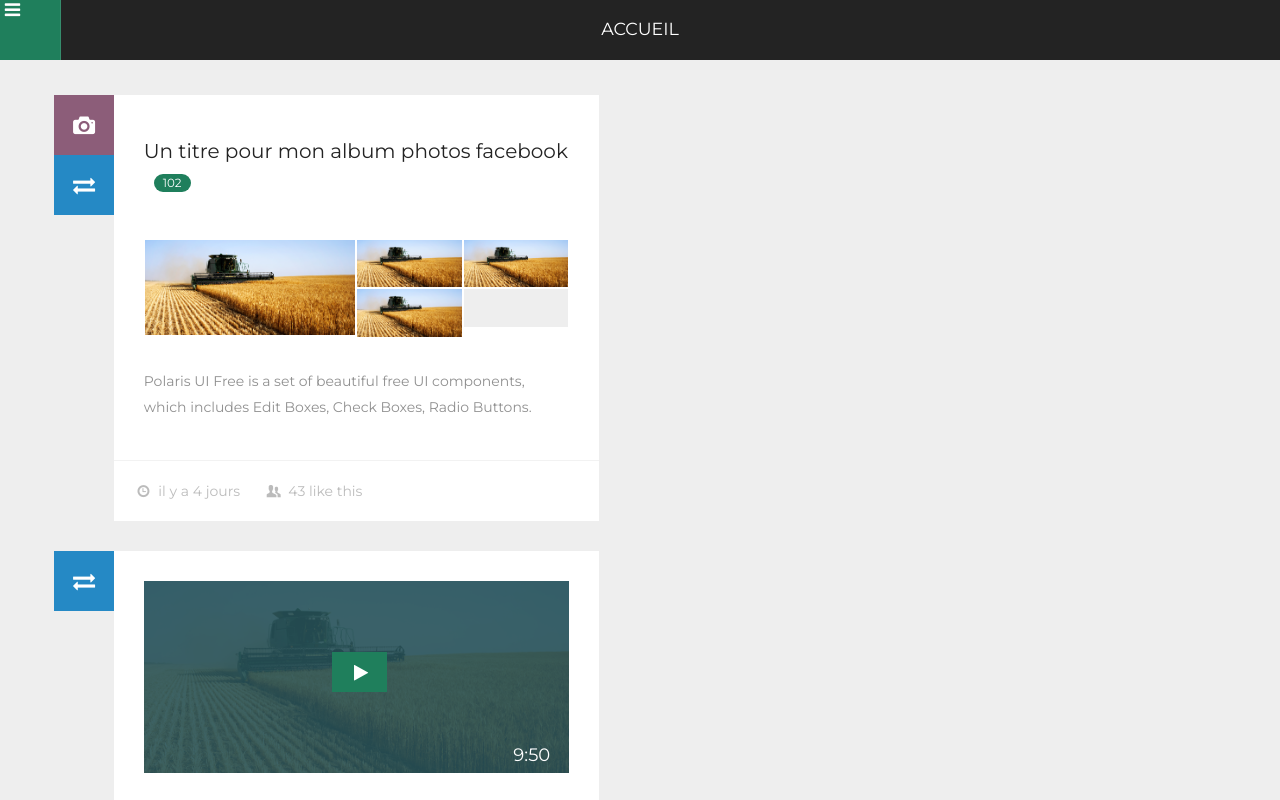
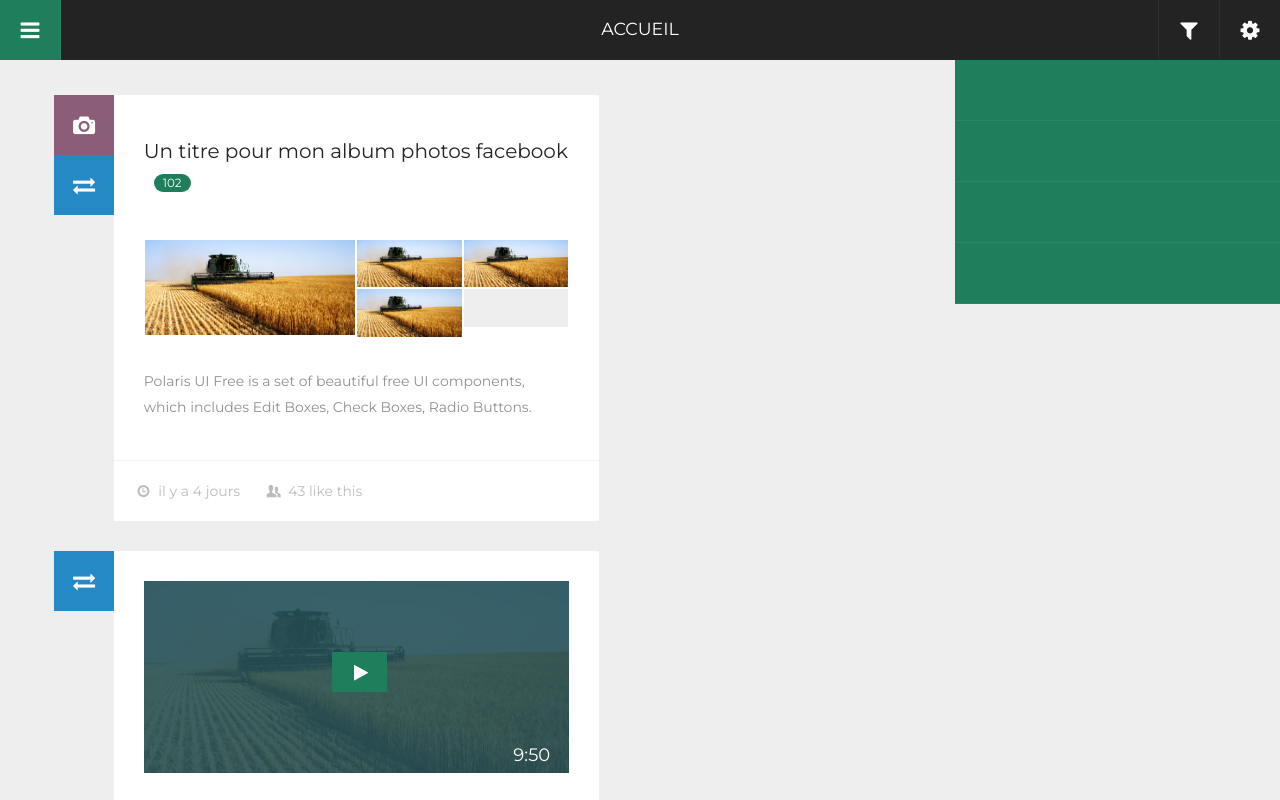
Before and after one commit to baptistelemoine/fatstrap, a website: page public/index.html in a window 1280 px wide. Drawn offline with Linux system fonts and the light colour scheme.

Commit message:
header filter ok

```diff
--- a/public/index.html
+++ b/public/index.html
@@ -78,14 +78,20 @@
       <!-- <div class="navbar-fixed-top"> -->
       <div class="header">
         <p>Accueil</p>
-        <label for="handler-right" id="btn-menu" class="button right">
+        <label for="handler-left" class="button square left">
+          <span class="icon-menu"></span>
+        </label>
+        <label for="handler-right" class="button square right">
+          <span class="icon-cog"></span>
+          <ul class="combo-box">
+            <li></li>
+            <li></li>
+            <li></li>
+            <li></li>
+          </ul>
+        </label>
+        <label for="handler-right" class="button square right">
           <span class="icon-filter"></span>
-        </label>
-        <label for="handler-right" id="btn-menu" class="button right">
-          <span class="icon-filter"></span>
-        </label>
-        <label for="handler-left" id="btn-menu" class="button left">
-          <span class="icon-menu"></span>
         </label>
       </div>
       <!-- </div> -->
@@ -119,8 +125,8 @@
           <!-- PHOTO BOX  -->
           <div class="content-box photo-box">
             <div class="left-nav">
-              <div class="button square sticky bg-pink"><span class="icon-camera-1" /></div>
-              <div class="button square sticky bg-blue-twitter"><span class="icon-exchange" /></div>
+              <div class="button square bg-pink"><span class="icon-camera-1" /></div>
+              <div class="button square bg-blue-twitter"><span class="icon-exchange" /></div>
             </div>
             <!-- <div class="content-box-header">
               <span>Nos albums photos, via Facebook</span><span class="badge">102</span>
@@ -150,8 +156,8 @@
           <!-- VIDEO BOX  -->
           <div class="content-box video-box">
             <div class="left-nav">
-              <!-- <div class="button square sticky bg-purple"><span class="icon-users" /></div> -->
-              <div class="button square sticky bg-blue-twitter"><span class="icon-exchange" /></div>
+              <!-- <div class="button square bg-purple"><span class="icon-users" /></div> -->
+              <div class="button square bg-blue-twitter"><span class="icon-exchange" /></div>
             </div>
             <div class="video-thumb">
               <img src="images/test2.png" />
@@ -175,8 +181,8 @@
           <!-- CONTENT BOX ARTICLE -->
           <div class="content-box">
             <div class="left-nav">
-              <div class="button square sticky bg-blue"><span class="icon-users" /></div>
-              <div class="button square sticky bg-blue-twitter"><span class="icon-exchange" /></div>
+              <div class="button square bg-blue"><span class="icon-users" /></div>
+              <div class="button square bg-blue-twitter"><span class="icon-exchange" /></div>
             </div>
             <div class="content-box-header">
               <span>Les offres d'emploi du réseau</span><span class="badge">34</span>
@@ -196,8 +202,8 @@
           <!-- CONTENT BOX ARTICLE -->
           <div class="content-box">
             <div class="left-nav">
-              <div class="button square sticky bg-orange"><span class="icon-doc-alt" /></div>
-              <div class="button square sticky bg-blue-twitter"><span class="icon-exchange" /></div>
+              <div class="button square bg-orange"><span class="icon-doc-alt" /></div>
+              <div class="button square bg-blue-twitter"><span class="icon-exchange" /></div>
             </div>
             <div class="content-box-header">
               <span>Dossier : L'agriculteur, acteur économique</span><span class="badge">234</span>
@@ -219,8 +225,8 @@
           <!-- CONTENT BOX ARTICLE -->
           <div class="content-box">
             <div class="left-nav">
-              <div class="button square sticky bg-orange"><span class="icon-doc-alt" /></div>
-              <div class="button square sticky bg-blue-twitter"><span class="icon-exchange" /></div>
+              <div class="button square bg-orange"><span class="icon-doc-alt" /></div>
+              <div class="button square bg-blue-twitter"><span class="icon-exchange" /></div>
             </div>
             <div class="content-box-header">
               <span>Dossier : L'agriculteur, acteur économique</span><span class="badge">234</span>
@@ -242,8 +248,8 @@
           <!-- CONTENT BOX ARTICLE -->
           <div class="content-box">
             <div class="left-nav">
-              <div class="button square sticky bg-purple"><span class="icon-mic" /></div>
-              <div class="button square sticky bg-blue-twitter"><span class="icon-exchange" /></div>
+              <div class="button square bg-purple"><span class="icon-mic" /></div>
+              <div class="button square bg-blue-twitter"><span class="icon-exchange" /></div>
             </div>
             <div class="content-box-header">
               <span>Communiqués de presse</span><span class="badge">34</span>
--- a/public/less/button.less
+++ b/public/less/button.less
@@ -4,12 +4,10 @@
 	&.square{
 		width: 60px;
 		height: 60px;
-		&.sticky{
-			span[class^="icon"]:before{
-				margin:19px;
-				font-size: 22px;
-				color: #fff;
-			}
+		span[class^="icon"]:before{
+			margin:19px;
+			font-size: 22px;
+			color: #fff;
 		}
 	}
 	&.rounded{
@@ -31,4 +29,5 @@
 			margin: 12px 0 0 20px;
 		}
 	}
+
 }
--- a/public/less/combo-box.less
+++ b/public/less/combo-box.less
@@ -5,8 +5,8 @@
 }
 
 .combo-box-submenu-item{
-	height: @global-box-height;
-	width: @global-box-width + 1;
+	// height: @global-box-height;
+	// width: @global-box-width + 1;
 	background-color: @green;
 	margin-left: -1px;
 	&:not(.last){
@@ -21,3 +21,24 @@
 		color:#fff;
 	}
 }
+
+ul.combo-box{
+	// visibility: hidden;
+	margin-left: -265px;
+	li{
+		background-color: @green;
+		width: 325px;
+		height: 60px;
+		&:not(.last){
+			border-bottom: 1px solid rgba(255, 255, 255, .05);
+		}
+		[class^="icon-"]{
+			color: #fff;
+			.opacity(0.5);
+		}
+		span.submenu-title{
+			font-size: 16px;
+			color:#fff;
+		}
+	}
+}
--- a/public/less/content-box.less
+++ b/public/less/content-box.less
@@ -150,9 +150,6 @@
 }
 
 @media screen and (min-width: 800px) and (max-width: 1024px) {
-	/*.content-box > .content-box-header, .title-container, .summary-container, .content-box-footer, &.photo-box .img-container{
-		margin-right: 60px;
-	}*/
 	.content-box{
 		width: 80%;
 		.content-box-header, .content-box-footer{
--- a/public/less/fatstrap.less
+++ b/public/less/fatstrap.less
@@ -1,6 +1,5 @@
 
 @import 'style.less';
-@import 'global-box.less';
 @import 'variables.less';
 @import 'combo-box.less';
 @import 'fontello.less';
--- a/public/less/global-box.less
+++ /dev/null
@@ -1,84 +0,0 @@
-@global-box-width: 325px;
-@global-box-height: 60px;
-
-.global-box{
-	width: @global-box-width;
-	height: @global-box-height;
-	position: relative;
-	box-sizing:border-box;
-	background-color: @light;
-	p{
-		padding:19px;
-		margin:0;
-		font-size: @font-size-large;
-	}
-	&.extra-left-margin{
-		p{
-			margin-left: 60px;
-		}
-	}
-	&.title-center{
-		text-align: center;
-	}
-	.global-box-theme(@theme);
-}
-
-.global-box-theme(dark){
-	background-color: @dark;
-	color:#fff;
-	border: 1px solid rgba(255, 255, 255, .05);
-}
-.global-box-theme(light){
-	border: 1px solid rgba(255, 255, 255, 0);
-}
-
-[class^="global-box"] {
-	[class^="icon-"]:before{
-		margin: 20px;
-		font-size: 20px;
-	}
-	[class^="icon-angle"]:before{
-		margin:15px;
-		font-size: 28px;
-	}
-}
-
-.global-box-btn-container{
-	position: absolute;
-}
-
-.global-box-btn{
-	width: @global-box-height;
-	height: @global-box-height;
-	position: absolute;
-	// left: 0;
-	bottom: 0;
-	// top: -1px;
-	[class^="icon-"]{
-		.global-icon-color(@theme);
-	}
-	&.left{
-		border-left: O;
-		border-right:1px solid @background-color-base;
-		.global-icon-border-color(@theme);
-	}
-	&.right{
-		right:0;
-		border-left:1px solid @background-color-base;
-		.global-icon-border-color(@theme);
-	}
-	&:hover, &:active{
-		.button-enabled;
-	}
-}
-.global-icon-color(@theme) when (@theme = dark) { color: #fff; }
-.global-icon-border-color(@theme) when (@theme = dark) { border-color: rgba(255, 255, 255, .05)}
-
-.button-enabled{
-	border-left: 0;
-	border-right:0;
-	background-color: @green;
-	[class^="icon-"]{
-		color: #fff;
-	}
-}
--- a/public/less/header.less
+++ b/public/less/header.less
@@ -5,38 +5,22 @@
 	width: @header-width;
 	height: 60px;
 	border:0;
-	background-color: #232323;
+	background-color: @dark;
 	color: #fff;
-	position: absolute;
+	position: relative;
+	z-index: 3;
 	p{
 		text-transform: uppercase;
 		text-align: center;
 		padding:19px;
 		margin:0;
 		font-size: @font-size-large;
+		position: absolute;
+		width:100%;
+		pointer-events: none;
+		box-sizing:border-box;
 	}
-	.button{
-		// display: inline-block;
-		width:60px;
-		height: 60px;
-		position: absolute;
-		top: 0;
-		bottom: 0;
-		span[class^="icon"]{
-			font-size: 18px;
-		}
-		&.left {
-			float:left;
-			border-right:1px solid rgba(255, 255, 255, .1);
-		}
-		&.right {
-		 float:right;
-		 border-left:1px solid rgba(255, 255, 255, .1);
-		}
-		&:hover{
-			background-color: @green;
-		}
-	}
+
 	&.filter-menu{
 		border-top:1px solid rgba(255, 255, 255, .05);
 		box-sizing:border-box;
@@ -54,4 +38,17 @@
 			float: none;
 		}
 	}
+	.button{
+		display: inline-block;
+		&:hover, &:active{
+			background-color: @green;
+		}
+		&.left{
+			border-right:1px solid rgba(255, 255, 255, .05);
+		}
+		&.right{
+			float:right;
+			border-left:1px solid rgba(255, 255, 255, .05);
+		}
+	}
 }
--- a/public/less/variables.less
+++ b/public/less/variables.less
@@ -1,6 +1,6 @@
 
 //theme
-@theme: light;
+@theme: dark;
 
 // Main color scheme
 @dark:					#232323;
```
Also changed, not shown: public/css/fatstrap.css.
